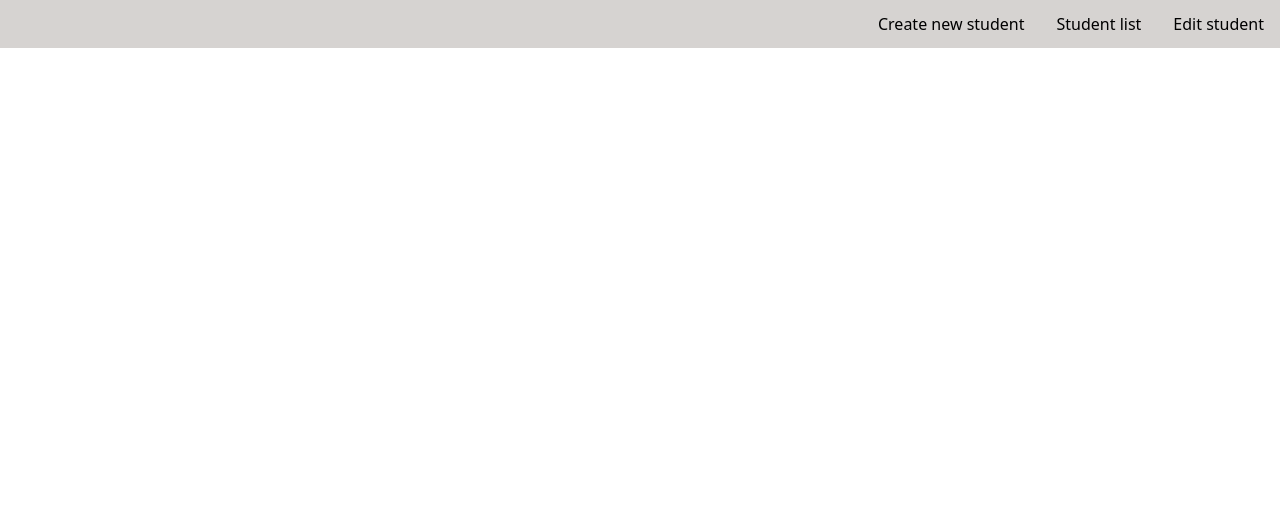
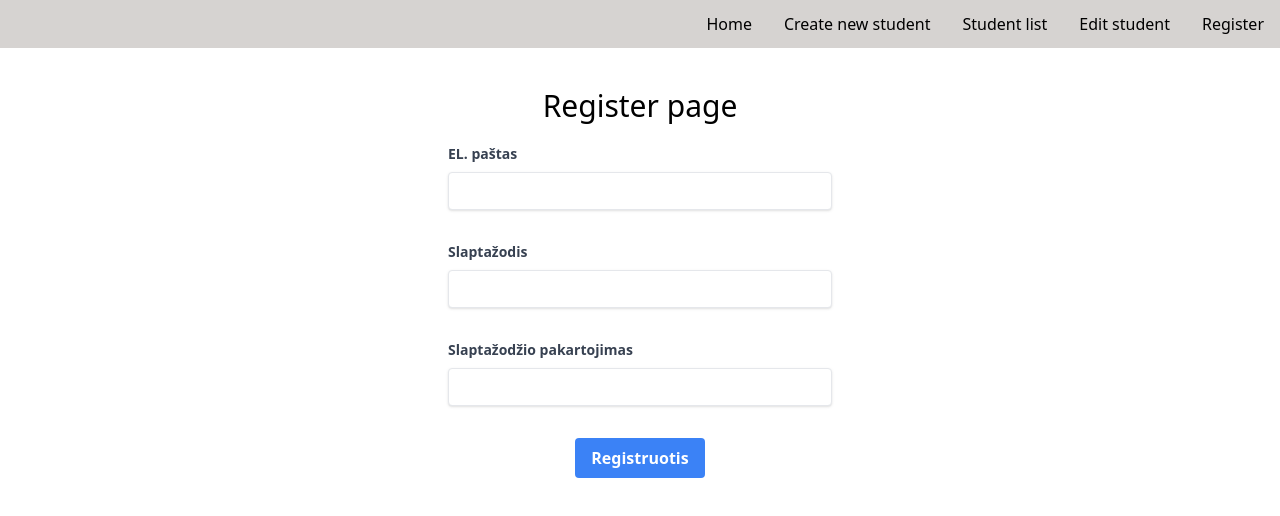
Before and after one commit to viktorijakot/CRUD-front, a React (Vite) app in the folder crud_front/: page /register in a window 1280 px wide. Shown: the top 516 px of the page. Built offline with nearby package versions, Linux system fonts and the light colour scheme.

Commit message:
home, registration pages

```diff
--- a/crud_front/src/App.jsx
+++ b/crud_front/src/App.jsx
@@ -4,6 +4,8 @@ import { Route, Routes } from "react-router-dom";
 import ListPage from "./pages/student/ListPage";
 import CreateStudent from "./pages/student/CreateStudent";
 import EditStudent from "./pages/student/EditStudent";
+import RegisterPage from "./pages/student/RegisterPage";
+import HomePage from "./pages/student/HomePage";
 
 function App() {
   return (
@@ -15,6 +17,8 @@ function App() {
           <Route path="/list" element={<ListPage />} />
           <Route path="/create" element={<CreateStudent />} />
           <Route path="/edit/:studentId" element={<EditStudent />} />
+          <Route path="/register" element={<RegisterPage />} />
+          <Route path="/home" element={<HomePage />} />
         </Routes>
       </div>
     </>
--- a/crud_front/src/components/layout/Header.jsx
+++ b/crud_front/src/components/layout/Header.jsx
@@ -4,6 +4,12 @@ function Header() {
   return (
     <div className="bg-stone-300">
       <header className=" flex justify-end items-center">
+        <NavLink
+          className="px-4 py-3 hover:bg-stone-500 hover:text-white"
+          to={"/home"}
+        >
+          Home
+        </NavLink>
         <NavLink
           className="px-4 py-3 hover:bg-stone-500 hover:text-white"
           to={"/create"}
@@ -22,6 +28,12 @@ function Header() {
         >
           Edit student
         </NavLink>
+        <NavLink
+          className="px-4 py-3  hover:bg-stone-500 hover:text-white"
+          to={"/register"}
+        >
+          Register
+        </NavLink>
       </header>
     </div>
   );
--- /dev/null
+++ b/crud_front/src/pages/student/HomePage.jsx
@@ -0,0 +1,9 @@
+function HomePage() {
+  return (
+    <div className="container flex-col mx-auto mt-5">
+      <h1>HomePage</h1>
+    </div>
+  );
+}
+
+export default HomePage;
--- a/crud_front/src/pages/student/ListPage.jsx
+++ b/crud_front/src/pages/student/ListPage.jsx
@@ -2,11 +2,10 @@ import axios from "axios";
 import { URL_BASE } from "../../helper";
 import useApiData from "../../hooks/useApiData";
 import toast from "react-hot-toast";
-import { useNavigate } from "react-router-dom";
+import { Link } from "react-router-dom";
 
 function ListPage() {
   const [studentList, setStudentList] = useApiData(`${URL_BASE}students`);
-  const navigate = useNavigate();
 
   const handleDelete = (studentId) => {
     axios
@@ -24,9 +23,6 @@ function ListPage() {
       });
   };
 
-  const handleUpdate = (studentId) => {
-    navigate(`/edit/${studentId}`);
-  };
   return (
     <div className="container flex-col p-4">
       <h1 className="text-4xl">Studentu sarasas</h1>
@@ -43,28 +39,28 @@ function ListPage() {
           </thead>
           <tbody>
             {studentList.map((studentas) => (
-              <>
-                <tr key={studentas.id} className="bg-gray-200">
-                  <td className="border px-4 py-2">{studentas.id}</td>
-                  <td className="border px-4 py-2">{studentas.firstname}</td>
-                  <td className="border px-4 py-2">{studentas.lastname}</td>
-                  <td className="border px-4 py-2">{studentas.email}</td>
-                </tr>
-                <div className="container">
-                  <button
-                    onClick={() => handleUpdate(studentas.id)}
-                    className="me-5 my-2 mx-2 bg-orange-500 hover:bg-orange-700 text-white font-bold py-2 px-4 rounded focus:outline-none focus:shadow-outline "
+              <tr key={studentas.id} className="bg-gray-200">
+                <td className="border px-4 py-2">{studentas.id}</td>
+                <td className="border px-4 py-2">{studentas.firstname}</td>
+                <td className="border px-4 py-2">{studentas.lastname}</td>
+                <td className="border px-4 py-2">{studentas.email}</td>
+                <td className="border px-4 py-2">
+                  <Link
+                    to={`/edit/${studentas.id}`}
+                    className="cursor-pointer bg-orange-500 hover:bg-orange-700 text-white font-bold py-2 px-4 rounded focus:outline-none focus:shadow-outline "
                   >
                     Update
-                  </button>
+                  </Link>
+                </td>
+                <td className="border px-4 py-2">
                   <button
                     onClick={() => handleDelete(studentas.id)}
-                    className="bg-red-500 hover:bg-red-700 text-white font-bold py-2 px-4 rounded focus:outline-none focus:shadow-outline "
+                    className="bg-red-500  cursor-pointer hover:bg-red-700 text-white font-bold py-2 px-4 rounded focus:outline-none focus:shadow-outline "
                   >
                     Delete
                   </button>
-                </div>
-              </>
+                </td>
+              </tr>
             ))}
           </tbody>
         </table>
--- /dev/null
+++ b/crud_front/src/pages/student/RegisterPage.jsx
@@ -0,0 +1,125 @@
+import axios from "axios";
+import { useFormik } from "formik";
+import * as Yup from "yup";
+import { URL_BASE } from "../../helper";
+import toast from "react-hot-toast";
+import { useNavigate } from "react-router-dom";
+
+function RegisterPage() {
+  const navigate = useNavigate();
+  const formik = useFormik({
+    initialValues: {
+      email: "",
+      password: "",
+      password_confirm: "",
+    },
+    validationSchema: Yup.object({
+      email: Yup.string().email().min(3).max(128).required("Email is required"),
+      password: Yup.string().min(3).max(64).required("Password is required"),
+      password_confirm: Yup.string()
+        .required("Password confirm is required")
+        .oneOf([Yup.ref("password"), null], "Password should match"),
+    }),
+    onSubmit: (values) => {
+      sendAxiosData({
+        email: values.email,
+        password: values.password,
+      });
+    },
+  });
+
+  function sendAxiosData(data) {
+    axios
+      .post(`${URL_BASE}/auth/register`, data)
+      .then((resp) => {
+        console.log("resp ===", resp);
+        toast.success("User is created");
+        formik.resetForm();
+        navigate("/home");
+      })
+      .catch((error) => {
+        toast.error(error.response.data.error);
+      });
+  }
+  return (
+    <div className="container flex-col mx-auto mt-5">
+      <h1 className="text-3xl my-5">Register page</h1>
+
+      <form className="w-full mx-auto max-w-sm" onSubmit={formik.handleSubmit}>
+        <div className="mb-8">
+          <label
+            htmlFor="email"
+            className="block text-gray-700 text-sm font-bold mb-2"
+          >
+            EL. paštas
+          </label>
+          <input
+            type="email"
+            id="email"
+            name="email"
+            value={formik.values["email"]}
+            onBlur={formik.handleBlur}
+            onChange={formik.handleChange}
+            className="shadow appearance-none border rounded w-full py-2 px-3 text-gray-700 leading-tight focus:outline-none focus:shadow-outline"
+          />
+          {formik.touched["email"] && formik.errors["email"] && (
+            <p className="text-red-600">{formik.errors["email"]}</p>
+          )}
+        </div>
+        <div className="mb-8">
+          <label
+            htmlFor="password"
+            className="block text-gray-700 text-sm font-bold mb-2"
+          >
+            Slaptažodis
+          </label>
+          <input
+            type="password"
+            id="password"
+            name="password"
+            value={formik.values["password"]}
+            onBlur={formik.handleBlur}
+            onChange={formik.handleChange}
+            className="shadow appearance-none border rounded w-full py-2 px-3 text-gray-700 leading-tight focus:outline-none focus:shadow-outline"
+          />
+          {formik.touched["password"] && formik.errors["password"] && (
+            <p className="text-red-600">{formik.errors["password"]}</p>
+          )}
+        </div>
+        <div className="mb-8">
+          <label
+            htmlFor="password-confirm"
+            className="block text-gray-700 text-sm font-bold mb-2"
+          >
+            Slaptažodžio pakartojimas
+          </label>
+          <input
+            type="password"
+            id="password-confirm"
+            name="password_confirm"
+            value={formik.values["password_confirm"]}
+            onBlur={formik.handleBlur}
+            onChange={formik.handleChange}
+            className="shadow appearance-none border rounded w-full py-2 px-3 text-gray-700 leading-tight focus:outline-none focus:shadow-outline"
+          />
+          {formik.touched["password_confirm"] &&
+            formik.errors["password_confirm"] && (
+              <p className="text-red-600">
+                {formik.errors["password_confirm"]}
+              </p>
+            )}
+        </div>
+        <div className="flex items-center justify-center">
+          <button
+            type="submit"
+            className="bg-blue-500 hover:bg-blue-700 text-white font-bold py-2 px-4 rounded focus:outline-none focus:shadow-outline"
+          >
+            Registruotis
+          </button>
+        </div>
+      </form>
+    </div>
+  );
+}
+
+export default RegisterPage;
```
